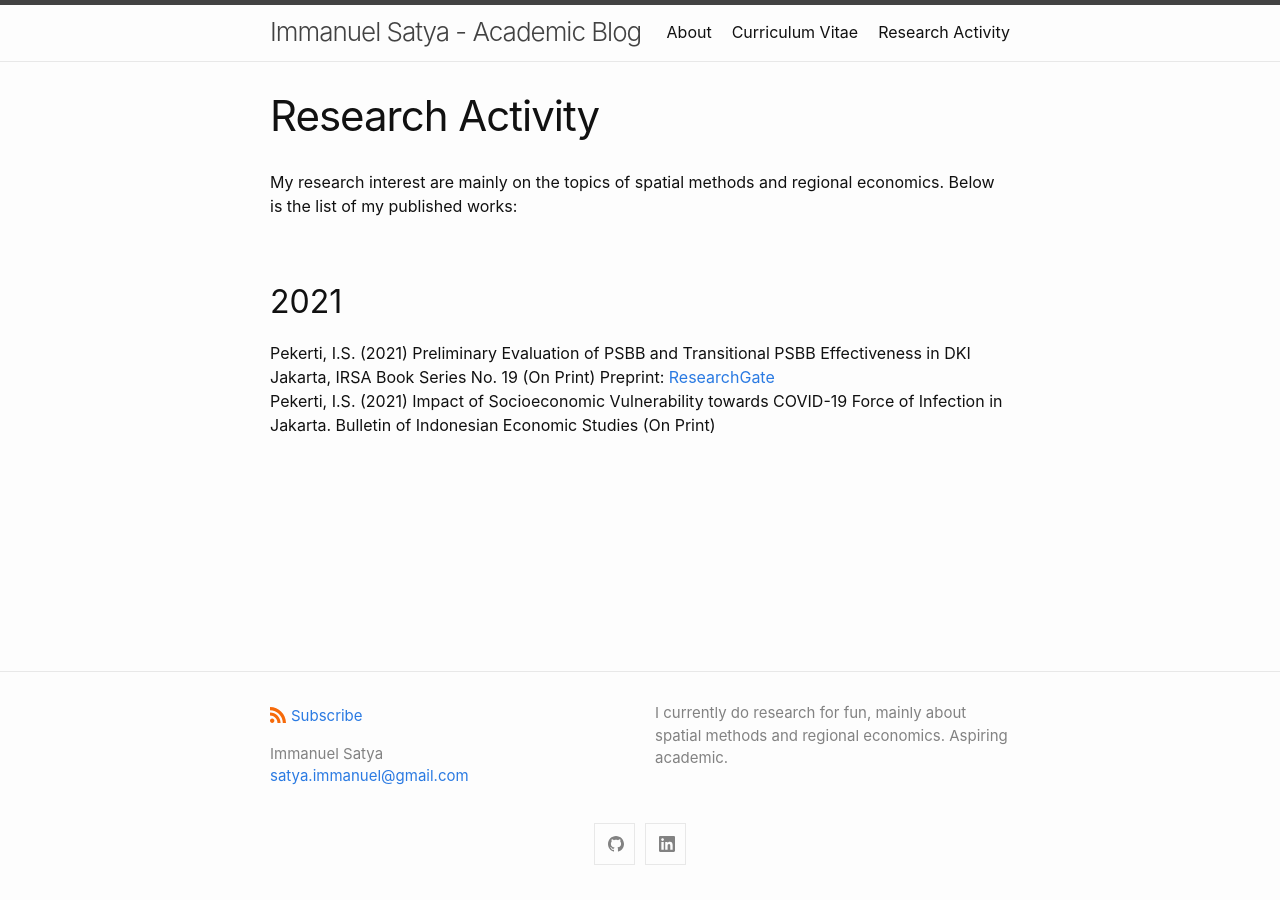
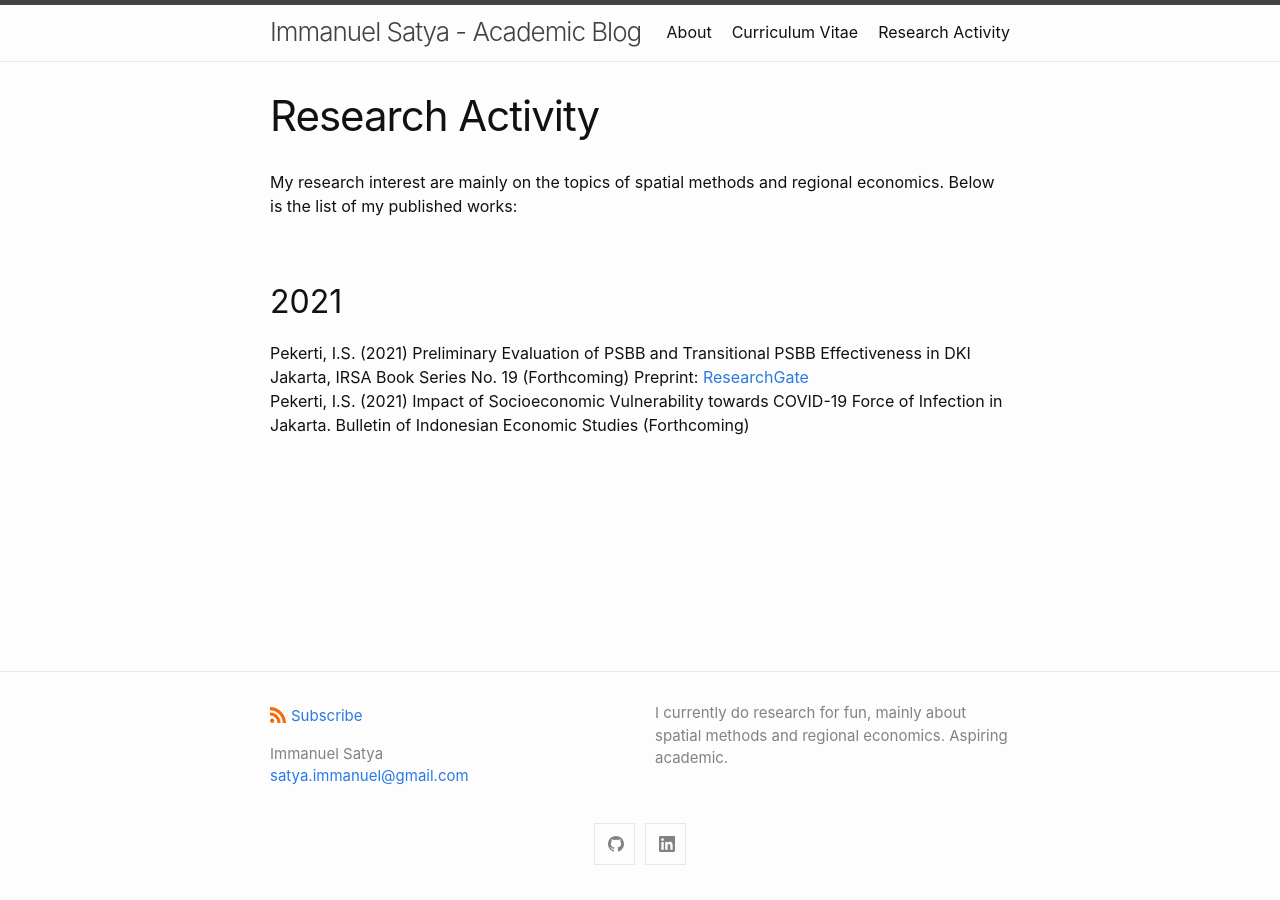
Before and after one commit to soegampars/academic, a Jekyll site: the page built from research.md, in a window 1280 px wide. Built offline with Jekyll 4.4.1, drawn with Linux system fonts in a browser that asks for light colours.

Commit message:
Update research.md

```diff
--- a/research.md
+++ b/research.md
@@ -7,7 +7,7 @@ permalink: /research/
 My research interest are mainly on the topics of spatial methods and regional economics. Below is the list of my published works:
 
 ## 2021
-Pekerti, I.S. (2021) Preliminary Evaluation of PSBB and Transitional PSBB Effectiveness in DKI Jakarta, IRSA Book Series No. 19 (On Print) Preprint: [ResearchGate][psbb]
-Pekerti, I.S. (2021) Impact of Socioeconomic Vulnerability towards COVID-19 Force of Infection in Jakarta. Bulletin of Indonesian Economic Studies (On Print)
+Pekerti, I.S. (2021) Preliminary Evaluation of PSBB and Transitional PSBB Effectiveness in DKI Jakarta, IRSA Book Series No. 19 (Forthcoming) Preprint: [ResearchGate][psbb]
+Pekerti, I.S. (2021) Impact of Socioeconomic Vulnerability towards COVID-19 Force of Infection in Jakarta. Bulletin of Indonesian Economic Studies (Forthcoming)
 
 [psbb]: https://www.researchgate.net/publication/344425963_Preliminary_Evaluation_of_PSBB_and_Transitional_PSBB_Effectiveness_in_DKI_Jakarta
```
